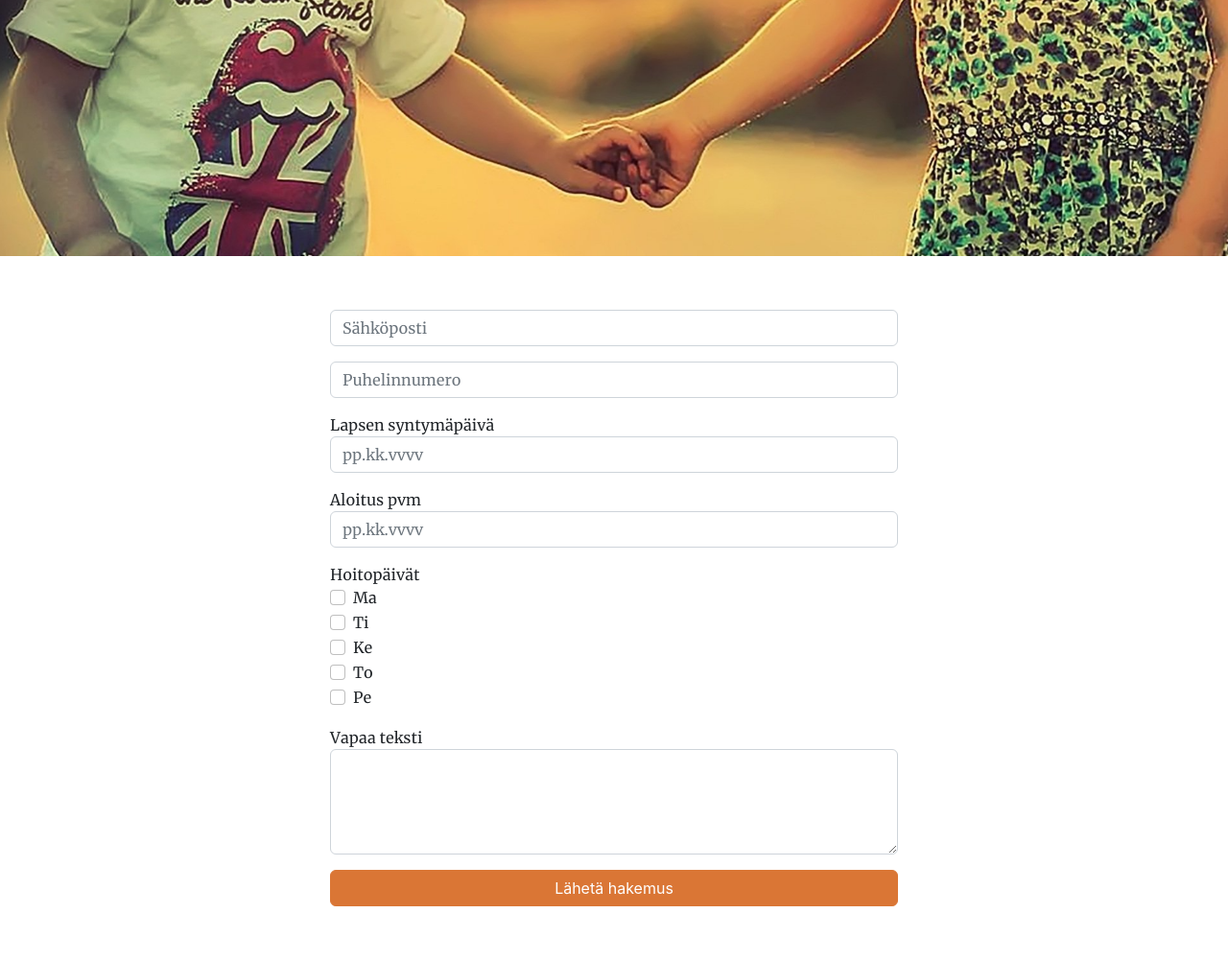
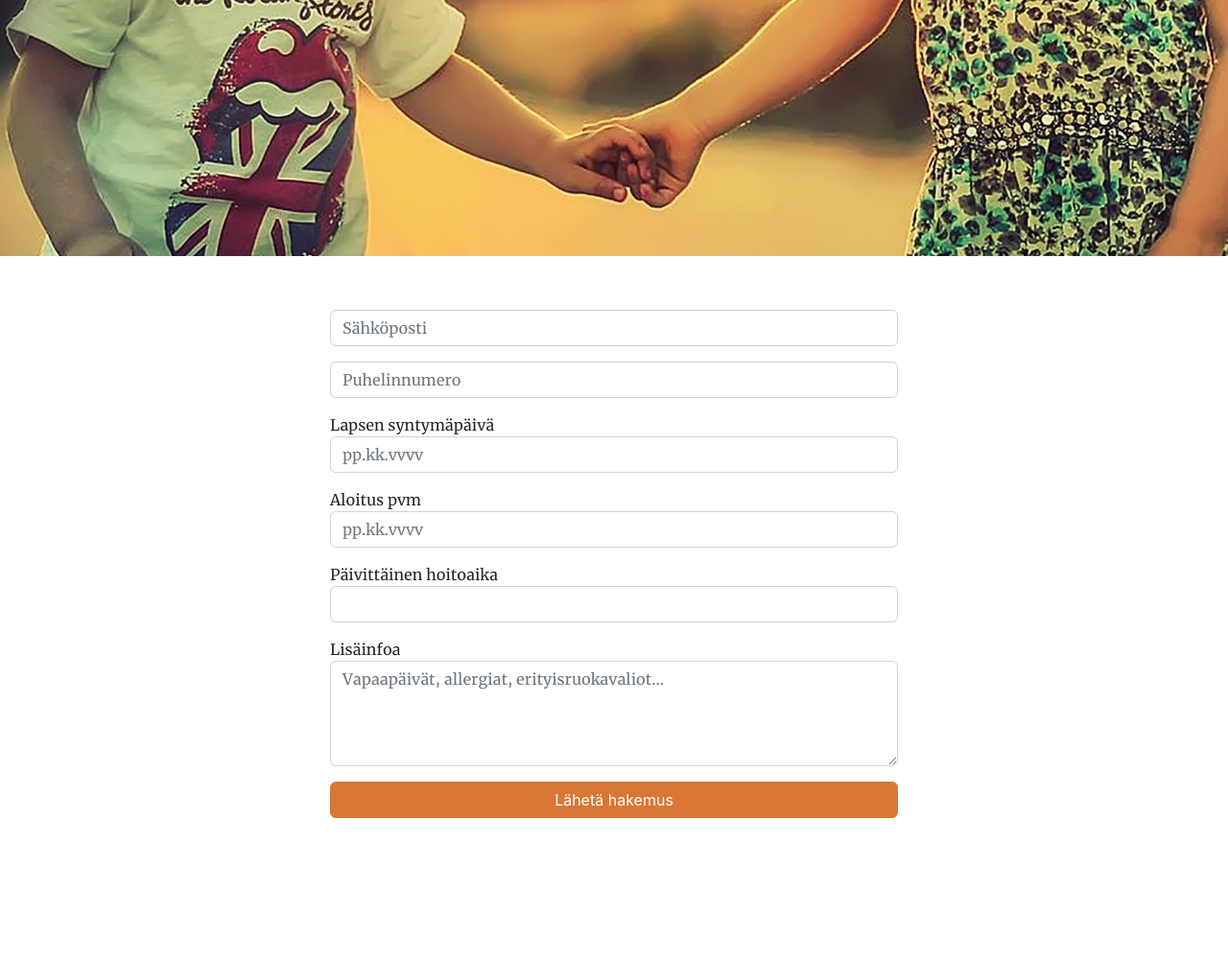
Before and after one commit to paivakotiomenapuu/paivakotiomenapuu.github.io, a Jekyll site: the page built from docs/application.html, in a window 1280 px wide. Shown: the whole page at 96% size. Built offline with Jekyll 4.4.1, drawn with Linux system fonts in a browser that asks for light colours; some web fonts are replaced; after the commit the page ends 909 px from its top, so only the background shows below that.

Commit message:
Adjust application form

```diff
--- a/docs/application.html
+++ b/docs/application.html
@@ -33,32 +33,13 @@ layout: plain
       </div>
 
       <div class="form-group">
-        <label for="amount">Hoitopäivät</label>
-        <div class="form-check">
-          <input class="form-check-input" type="checkbox" value="maanantai" id="monday">
-          <label class="form-check-label" for="monday">Ma</label>
-        </div>
-        <div class="form-check">
-          <input class="form-check-input" type="checkbox" value="tiistai" id="tuesday">
-          <label class="form-check-label" for="tuesday">Ti</label>
-        </div>
-        <div class="form-check">
-          <input class="form-check-input" type="checkbox" value="keskiviikko" id="wednesday">
-          <label class="form-check-label" for="wednesday">Ke</label>
-        </div>
-        <div class="form-check">
-          <input class="form-check-input" type="checkbox" value="torstai" id="thursday">
-          <label class="form-check-label" for="thursday">To</label>
-        </div>
-        <div class="form-check">
-          <input class="form-check-input" type="checkbox" value="perjantai" id="friday">
-          <label class="form-check-label" for="friday">Pe</label>
-        </div>
+        <label for="amount">Päivittäinen hoitoaika</label>
+        <input type="text" class="form-control" id="amount" required>
       </div>
 
       <div class="form-group">
-        <label for="freeTextArea">Vapaa teksti</label>
-        <textarea class="form-control" id="freeText" rows="4"></textarea>
+        <label for="freeTextArea">Lisäinfoa</label>
+        <textarea class="form-control" id="freeText" rows="4" placeholder="Vapaapäivät, allergiat, erityisruokavaliot..."></textarea>
       </div>
 
       <button class="btn btn-primary" type="submit">Lähetä hakemus</button>
--- a/docs/assets/js/scripts.js
+++ b/docs/assets/js/scripts.js
@@ -63,7 +63,7 @@ window.addEventListener('DOMContentLoaded', event => {
         let phone = document.getElementById("phone").value;
         let birthday = document.getElementById("birthday").value;
         let startDate = document.getElementById("startDate").value;
-        let checkboxes = document.querySelectorAll('input[type=checkbox]:checked');
+        let amount = document.getElementById("amount").value;
         let freeText = document.getElementById("freeText").value;
 
         let lineBreak = "%0D%0A";
@@ -71,19 +71,12 @@ window.addEventListener('DOMContentLoaded', event => {
         msgBody += "Puhelin: " + phone + lineBreak;
         msgBody += "Syntymäpäivä: " + birthday + lineBreak;
         msgBody += "Toivottu aloitus pvm: " + startDate + lineBreak;
+        msgBody += "Päivittäinen hoitoaika: " + amount
 
-        var checkboxValues = [];
-        for (var i = 0; i < checkboxes.length; i++) {
-            checkboxValues[i] = checkboxes[i].value;
+        if (freeText != "") {
+            msgBody += lineBreak + "Lisäinfo: " + freeText;
         }
 
-        if (checkboxes.length > 0) {
-            msgBody += "Hoitopäivät: " + checkboxValues.join(", ") + lineBreak;
-        }
-        if (freeText != "") {
-            msgBody += "Vapaa teksti: " + freeText;
-        }
-
-        window.location = 'mailto:omenapuu.web@gmail.com?subject=Päiväkotihakemus&body=' + msgBody;
+        window.location = 'mailto:pkomenapuu@paivakotiomenapuu.fi?subject=Päiväkotihakemus&body=' + msgBody;
     }
 });
```
